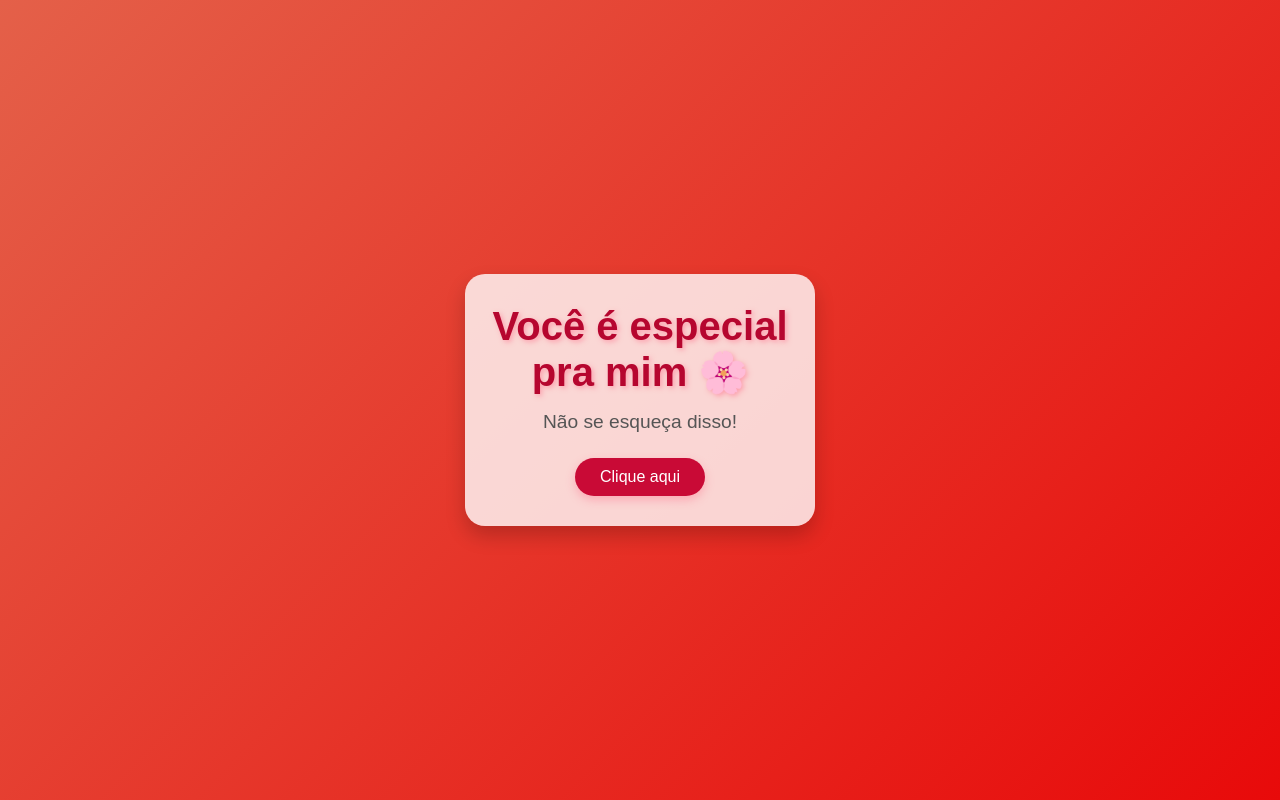
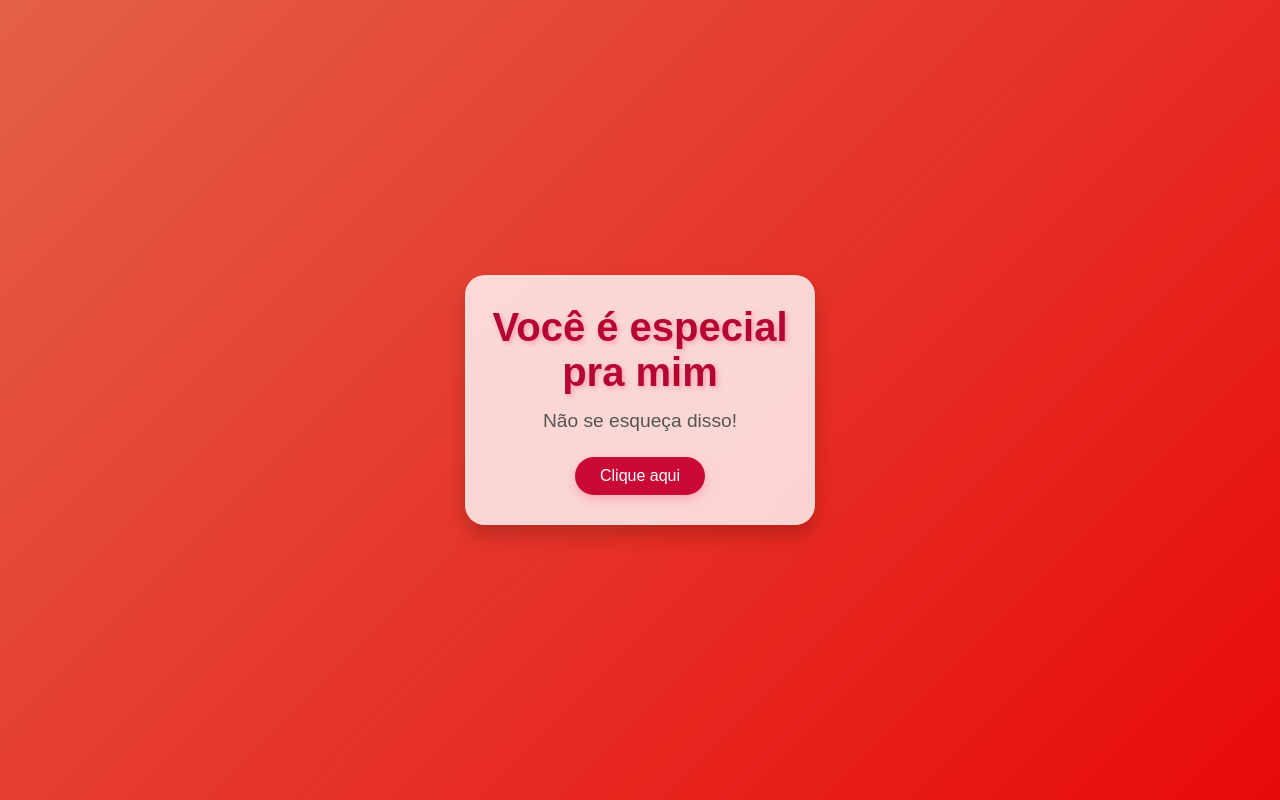
Before and after one commit to soazly/Projetos, a plain HTML site: page mari/index.html in a window 1280 px wide. Drawn offline with Linux system fonts and the light colour scheme.

Commit message:
sem emoji

```diff
--- a/mari/index.html
+++ b/mari/index.html
@@ -8,7 +8,7 @@
 </head>
 <body>
     <div class="message-box">
-        <h1>Você é especial pra mim 🌸</h1>
+        <h1>Você é especial pra mim </h1>
         <p>Não se esqueça disso!</p>
         <button onclick="alert('Você é incrível do jeitinho que é! 💖')">Clique aqui</button>
     </div>
```
